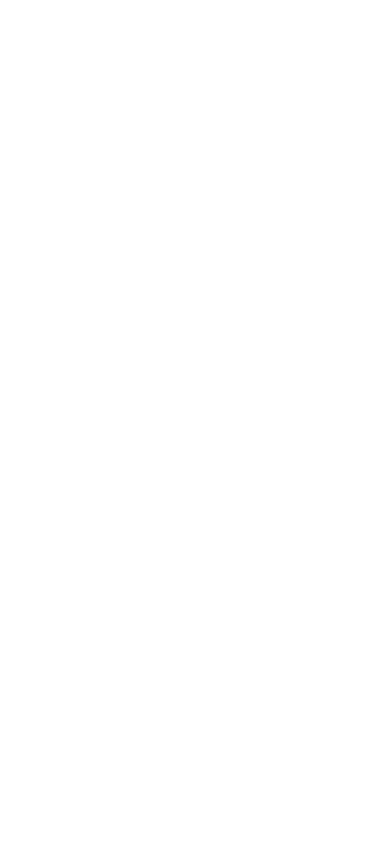
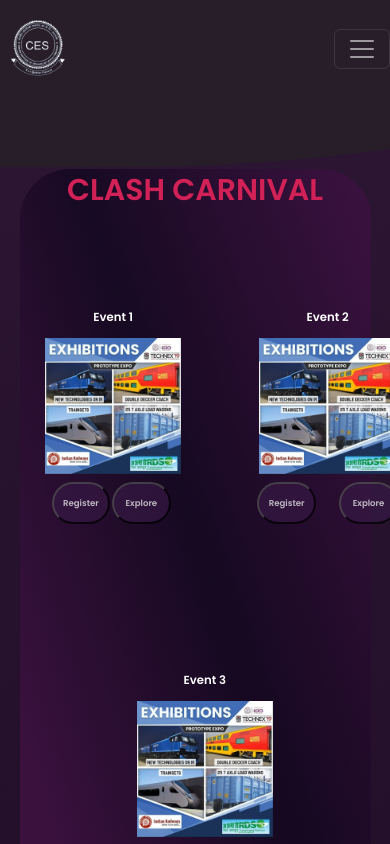
Before and after one commit to Maykkkk/Shilp24, a React (Create React App) app: page /events in a window 390 px wide. Before the commit this address had no page. Shown: the top 844 px of the page. Built offline with nearby package versions, Linux system fonts and the light colour scheme; the HTML template or start-up script is replaced by a standard one.

Commit message:
Added Clash Carnival component (Events Page)

```diff
--- a/src/App.js
+++ b/src/App.js
@@ -1,5 +1,6 @@
 import "./App.css";
 import Home from "./pages/home";
+import Events from './pages/events';
 import { BrowserRouter, Routes, Route } from "react-router-dom";
 
 function App() {
@@ -7,6 +8,7 @@ function App() {
     <BrowserRouter>
       <Routes>
         <Route exact path="/" element={<Home />} />
+        <Route path="/events" element={<Events />} />
       </Routes>
     </BrowserRouter>
   );
--- /dev/null
+++ b/src/components/ClashCarnival.jsx
@@ -0,0 +1,52 @@
+import '../links/css/clashCarnival.css'
+import event1 from '../links/img/Event 1.png'
+
+function ClashCarnival() {
+  return (
+    <div className='clashCarnival'>
+        <div className="main">
+            <div className="heading">
+                CLASH CARNIVAL
+            </div>
+            <div className="carnival-gallery">
+                {/* Event-1 */}
+                <div className="event-1 event">
+                    <div>Event 1</div>
+                    <div className="event-image">
+                        <img src={event1} alt="" />
+                    </div>
+                    <div className="buttons">
+                        <button className="register">Register</button>
+                        <button className="explore">Explore</button>
+                    </div>
+                </div>
+                {/* Event-2 */}
+                <div className="event-2 event">
+                    <div>Event 2</div>
+                    <div className="event-image">
+                        <img src={event1} alt="" />
+                    </div>
+                    <div className="buttons">
+                        <button className="register">Register</button>
+                        <button className="explore">Explore</button>
+                    </div>
+                </div>
+                {/* Event -3 */}
+                <div className="event-3 event">
+                    <span>Event 3</span>
+                    <div className="event-image">
+                        <img src={event1} alt="" />
+                    </div>
+                    <div className="buttons">
+                        <button className="register">Register</button>
+                        <button className="explore">Explore</button>
+                    </div>
+                </div>
+
+            </div>
+        </div>
+    </div>
+  )
+}
+
+export default ClashCarnival
--- a/src/components/NavBar.jsx
+++ b/src/components/NavBar.jsx
@@ -1,5 +1,6 @@
 import "../links/css/navbar.css";
 import CES from "../links/img/CES.png";
+import { Link } from "react-router-dom";
 
 function NavBar() {
     return (
@@ -22,7 +23,7 @@ function NavBar() {
                         <a className="nav-link" href="#guests">Guests</a>
                     </li>
                     <li className="nav-item px-2 mx-2">
-                        <a className="nav-link" href="#events">Events</a>
+                        <Link className="nav-link" to='/events'>Events</Link>
                     </li>
                     <li className="nav-item px-2 mx-2">
                         <a className="nav-link" href="#contacts">Contacts</a>
--- /dev/null
+++ b/src/links/css/clashCarnival.css
@@ -0,0 +1,167 @@
+@import url('https://fonts.googleapis.com/css2?family=Poppins:ital,wght@0,400;0,600;1,700&display=swap');
+
+
+.clashCarnival{
+    background-image: url(../img/Clubs.png);
+    height: 100%;
+    width: 100%;
+    padding: 20vh 5vw 10vh 5vw;
+    margin-bottom: 3vw;
+}
+.main{
+    height: 100vh;
+    background: linear-gradient(251.9deg, rgba(76, 18, 77, 0.65) -6.07%, rgba(13, 4, 27, 0.65) 47.04%, rgba(70, 18, 72, 0.65) 86.81%);
+    border-radius: 50px;
+}
+.heading{
+    color: #D12156;
+    font-size: 7.7vw;
+    font-weight: 700;
+    line-height: 11vw;
+    font-family: 'Poppins', sans-serif;
+}
+.carnival-gallery{
+    margin-top: 2vw;
+    display: flex;
+    justify-content:space-around;
+}
+.event{
+    text-align: center;
+    color: white;
+    margin-left: 3vw;
+    font-size: 3vw;
+    font-weight: 700;
+    font-family: 'Poppins', sans-serif;
+}
+.clashCarnival .main img{
+    margin-top: 0.7vw;
+    margin-bottom: 2vw;
+    height: 20vw;
+    width: 20vw;
+}
+.buttons{
+    display: flex;
+    justify-content: space-around;
+}
+.register{
+    height: 5vh;
+    width: 5vw;
+    background: rgba(54, 24, 68, 1);
+    border-radius: 200px;
+    color: rgba(255, 255, 255, 1);
+    font-size: 1.25vw;
+    font-weight: 700;
+    font-family: 'Poppins', sans-serif;
+    opacity: 0.7;
+    width: 8vw;
+}
+.register:hover{
+    transform: scale(1.1);
+    opacity: 0.8;
+    transition: 0.5s;
+}
+.explore{
+    background: rgba(54, 24, 68, 1);
+    border-radius: 200px;
+    color: rgba(255, 255, 255, 1);
+    font-size: 1.25vw;
+    font-weight: 700;
+    font-family: 'Poppins', sans-serif;
+    opacity: 0.7;
+    width: 8vw;
+}
+.explore:hover{
+    transform: scale(1.1);
+    opacity: 0.8;
+    transition: 0.5s;
+}
+
+@media screen and (max-width: 1000px) {
+    .clashCarnival .main img{
+        height: 30vw;
+        width: 25vw;
+        margin-top: 3vw;
+    }
+    .carnival-gallery{
+        margin-top: 6vw;
+    }
+    .register{
+        width: 11vw;
+    }
+    .explore{
+        width: 11vw;
+    }
+}
+@media screen and (max-width:525px){
+    .carnival-gallery{
+        display: grid;
+        grid-template-rows: 43vh 43vh;
+        grid-template-columns:55vw 45vw;
+        align-items: center;
+    }
+    .clashCarnival .main img{
+        height: 35vw;
+        width: 35vw;
+    }
+    .register{
+        width: 15vw;
+        font-size: 2.2vw;
+    }
+    .explore{
+        width: 15vw;
+        font-size: 2.2vw;
+    }
+    .event-1{
+        padding-right: 10vw;
+    }
+    .event-1 .register{
+        margin-left: 5vw;
+    }
+    .event-1 .explore{
+        margin-right: 6vw;
+    }
+    .event-3{
+        margin-left: 30vw;
+    }
+    .event-3{
+        margin-right: -10vw;
+    }
+}
+@media screen and (max-width:360px){
+    .heading{
+        padding-top: 2vw;
+        font-size: 10vw;
+    }
+    .carnival-gallery{
+        display: flex;
+        flex-direction: column;
+    }
+    .carnival-gallery span{
+        padding-top: 20vw;
+        font-size: 6vw;
+    }
+    .event-1{
+        padding: 0;
+    }
+    .event-3{
+        margin: 0;
+    }
+    .clashCarnival .main img{
+        margin-top: 2vw;
+        height: 35vw;
+        width: 40vw;
+    }
+    .buttons{
+        margin-bottom: 5vw;
+        display: flex;
+    }
+    .register{
+        font-size: 2.8vw;
+        width: 18vw;
+    }
+    .explore{
+        margin-left: 2.2vw;
+        font-size: 2.8vw;
+        width: 18vw;
+    }
+}
--- /dev/null
+++ b/src/pages/events.jsx
@@ -0,0 +1,17 @@
+import '../links/css/home.css';
+import NavBar from '../components/NavBar';
+import ClashCarnival from '../components/ClashCarnival';
+import Footer from '../components/Footer';
+function events() {
+  return (
+    <div className="App">
+        <NavBar></NavBar>
+        <div className="body">
+            <ClashCarnival></ClashCarnival>
+            <Footer></Footer>
+        </div>
+    </div>
+  )
+}
+
+export default events
```
Also changed, not shown: src/links/img/Clubs.png (added).
